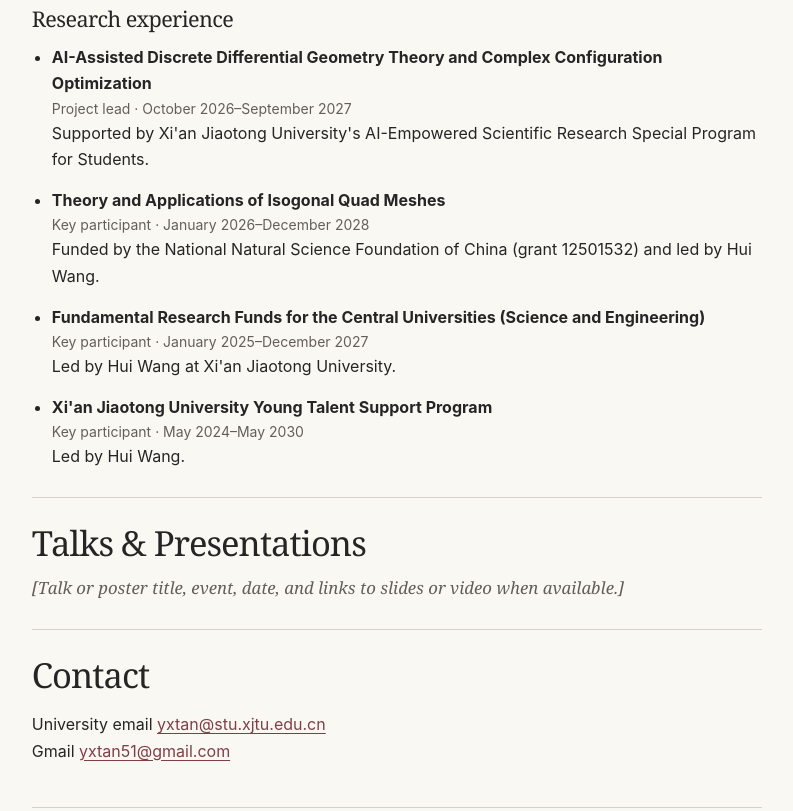
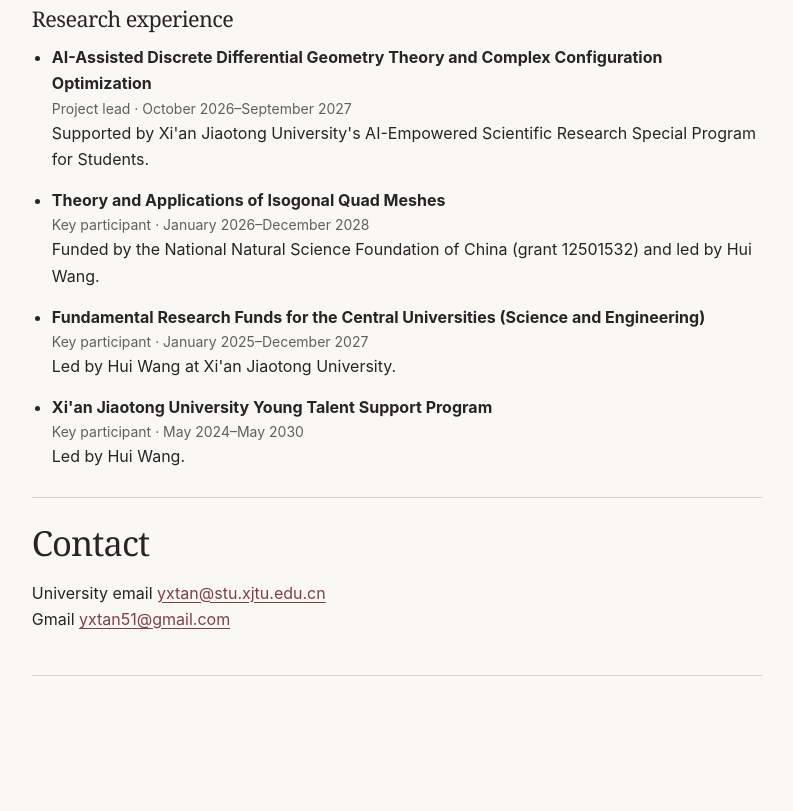
Before and after one commit to yxtan-xjtu/yxtan-xjtu.github.io, a plain HTML site: page index.html in a window 1280 px wide. Shown: the part 1728-2539 px from the top of the page, without its empty margins (422-1215 px from the left). After the commit the page ends 2468 px from the top, so only its background shows below. Drawn offline with Linux system fonts and the light colour scheme.

Commit message:
Remove talks and presentations section

```diff
--- a/index.html
+++ b/index.html
@@ -35,7 +35,6 @@
             <li><a href="#news">News</a></li>
             <li><a href="#publications">Publications</a></li>
             <li><a href="#experience">Education &amp; Experience</a></li>
-            <li><a href="#talks">Talks &amp; Presentations</a></li>
             <li><a href="#contact">Contact</a></li>
           </ul>
         </details>
@@ -142,11 +141,6 @@
         </div>
       </section>
 
-      <section class="content-section" id="talks">
-        <h2>Talks &amp; Presentations</h2>
-        <p class="draft-field">[Talk or poster title, event, date, and links to slides or video when available.]</p>
-      </section>
-
       <section class="content-section" id="contact">
         <h2>Contact</h2>
         <ul class="contact-list">
```
